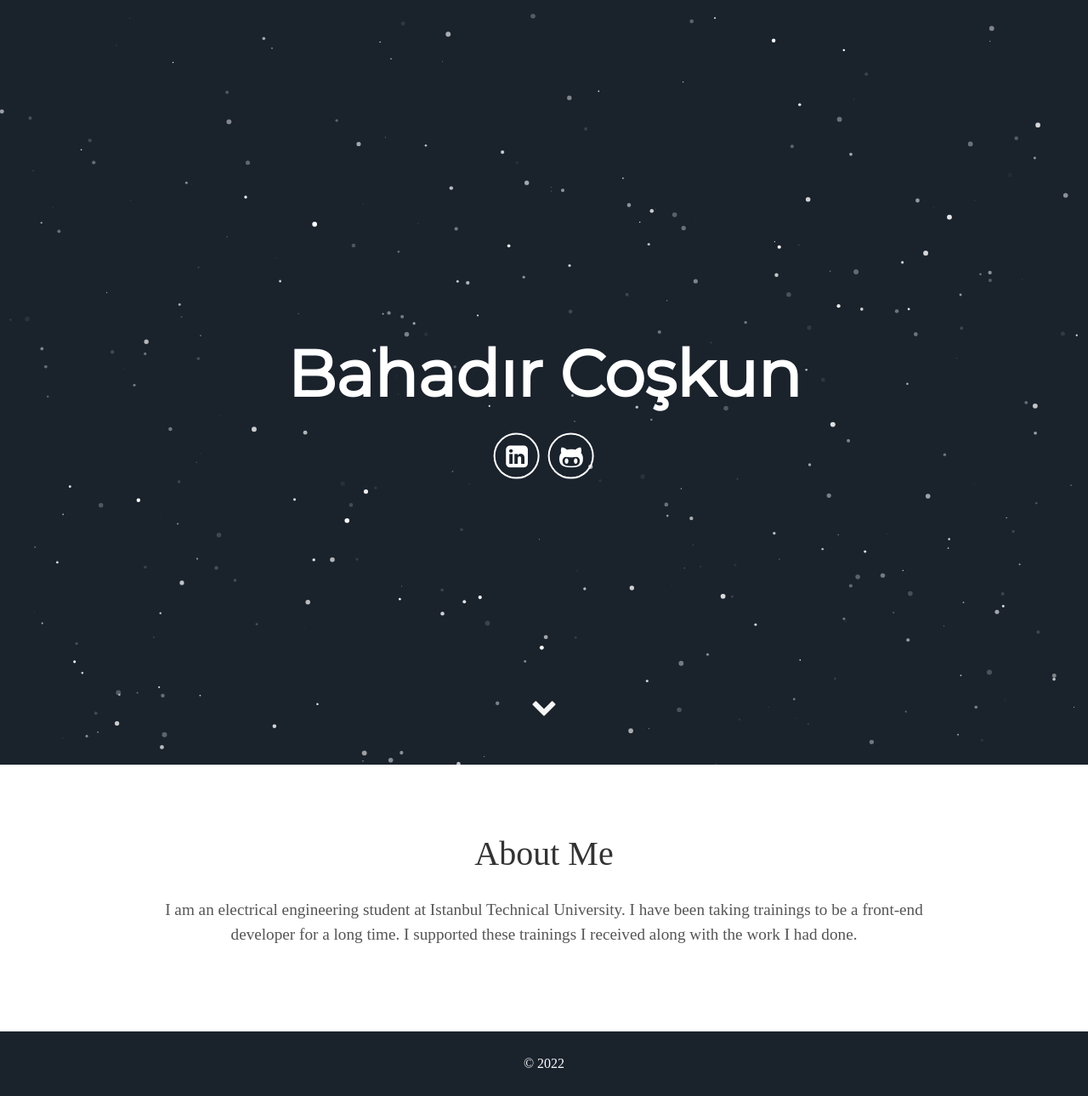
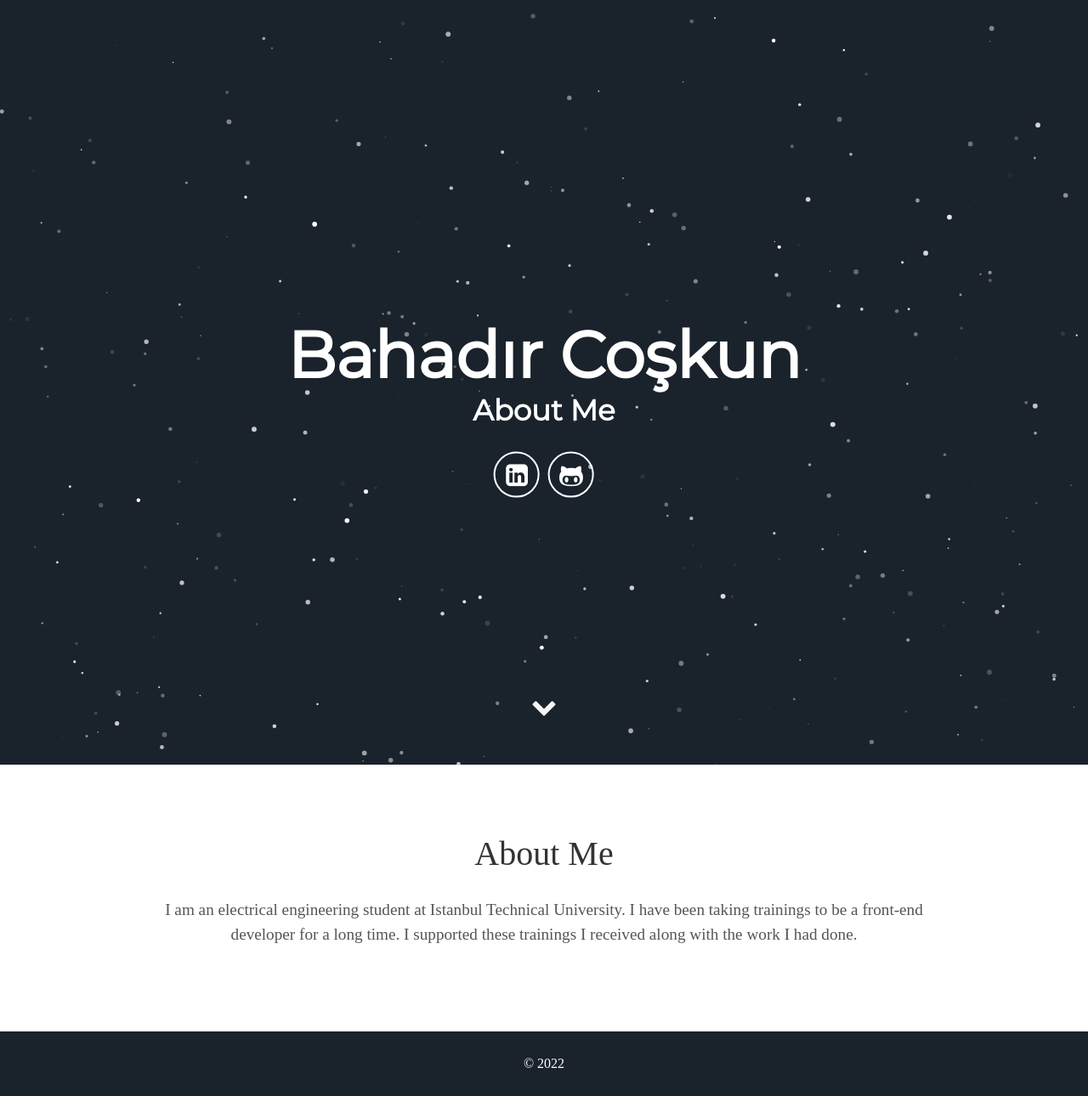
Before and after one commit to bhdrcskn/bhdrcskn.github.io, a Jekyll site: the page built from index.html, in a window 1280 px wide. Shown: the whole page at 85% size. Built offline with Jekyll 4.4.1, drawn with Linux system fonts in a browser that asks for light colours; some web fonts are replaced.

Commit message:
Update _config.yml

```diff
--- a/_config.yml
+++ b/_config.yml
@@ -7,7 +7,7 @@ description: Kişisel Web Sitesi
 # User settings
 username: Bahadır Coşkun
 user_description: I am an electrical engineering student at Istanbul Technical University. I have been taking trainings to be a front-end developer for a long time. I supported these trainings I received along with the work I had done.
-user_title:
+user_title: About Me
 email:
 # twitter_username:
 instagram_username:
```
